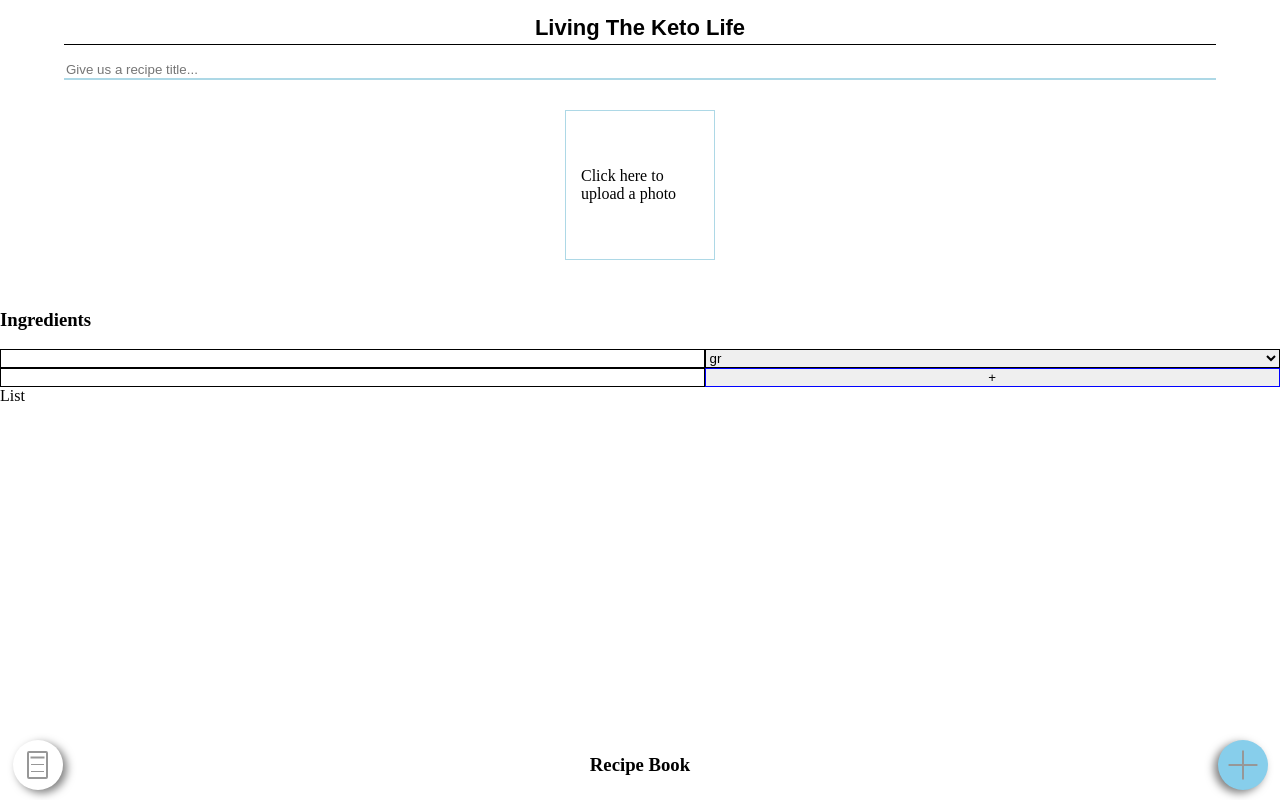
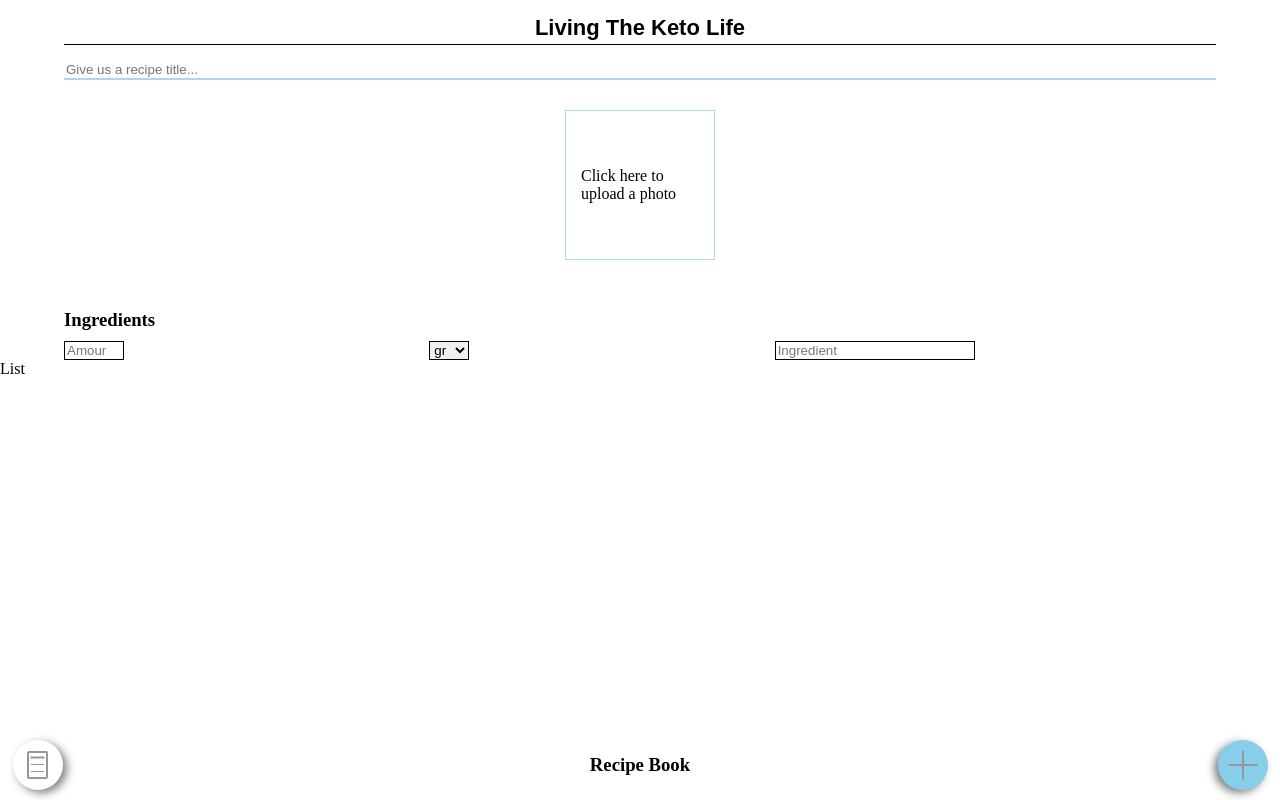
Before and after one commit to psclahr/Living-The-Keto-Life, a React (Create React App) app: page /create in a window 1280 px wide. Built offline with nearby package versions, Linux system fonts and the light colour scheme.

Commit message:
Working in progress

```diff
--- a/src/createRecipe/InputIngredient.js
+++ b/src/createRecipe/InputIngredient.js
@@ -4,29 +4,35 @@ import styled from "styled-components";
 const StyledForm = styled.form`
   display: grid;
   grid-template-areas:
-    "h h"
-    "a u"
-    "i b";
+    "h h h"
+    "a u i"
+    "b b b ";
+  margin-left: 5%;
 `;
 const StyledHeadline = styled.h3`
   grid-area: h;
+  margin-bottom: 10px;
 `;
 const StyledAmountInput = styled.input`
   border: 1px solid black;
   grid-area: a;
+  width: 60px;
 `;
 const StyledUnitSelect = styled.select`
   border: 1px solid black;
   grid-area: u;
+  width: 40px;
 `;
 const StyledIngredientInput = styled.input`
   border: 1px solid black;
   grid-area: i;
+  width: 200px;
 `;
 
 const StyledButton = styled.button`
   grid-area: b;
   border: 1px solid blue;
+  display: none;
 `;
 
 const inputAmountRef = React.createRef();
@@ -112,6 +118,7 @@ export default function InputIngredient() {
         name="amount"
         ref={inputAmountRef}
         type="number"
+        placeholder="Amount"
         autoComplete="off"
         required
       />
@@ -127,6 +134,7 @@ export default function InputIngredient() {
         name="ingredient"
         type="text"
         list="ingredients"
+        placeholder="Ingredient"
         onChange={handleInputChange}
         autoComplete="off"
         required
```
